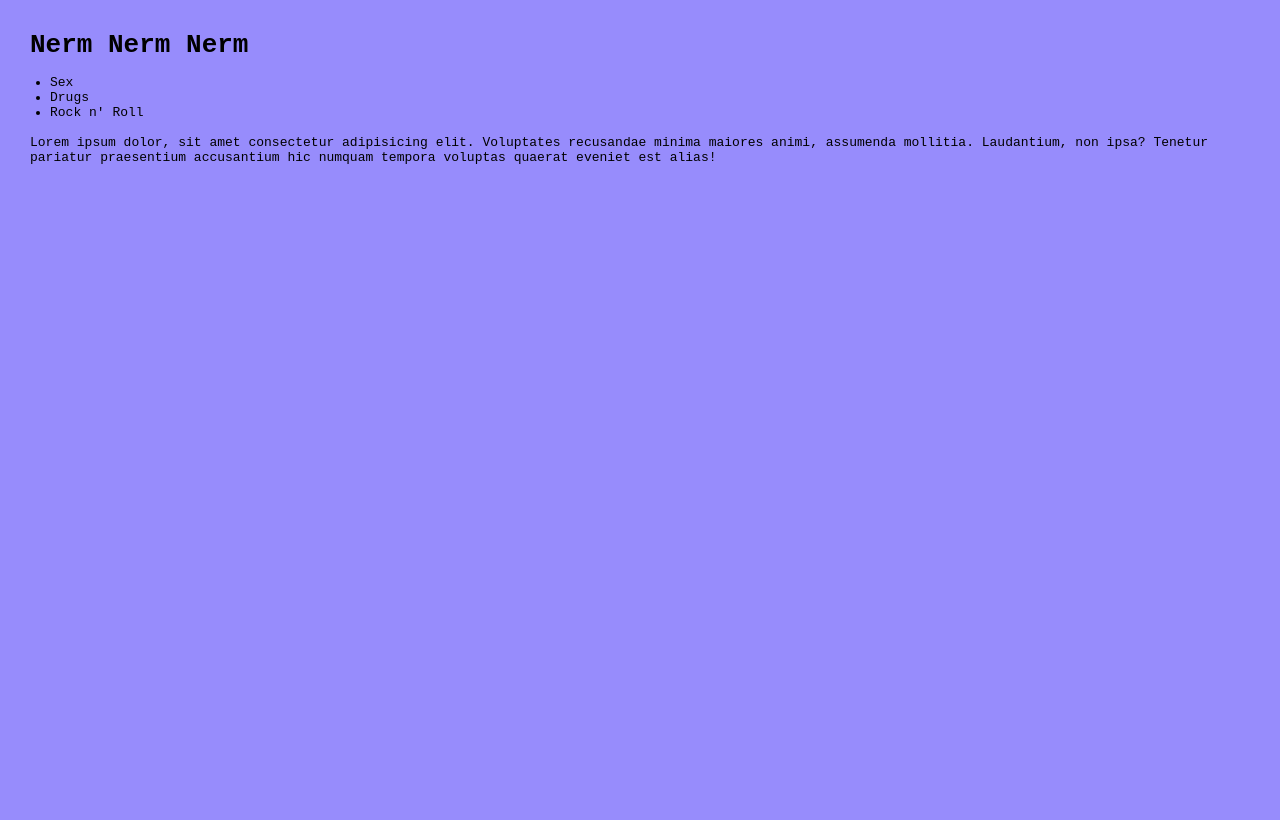
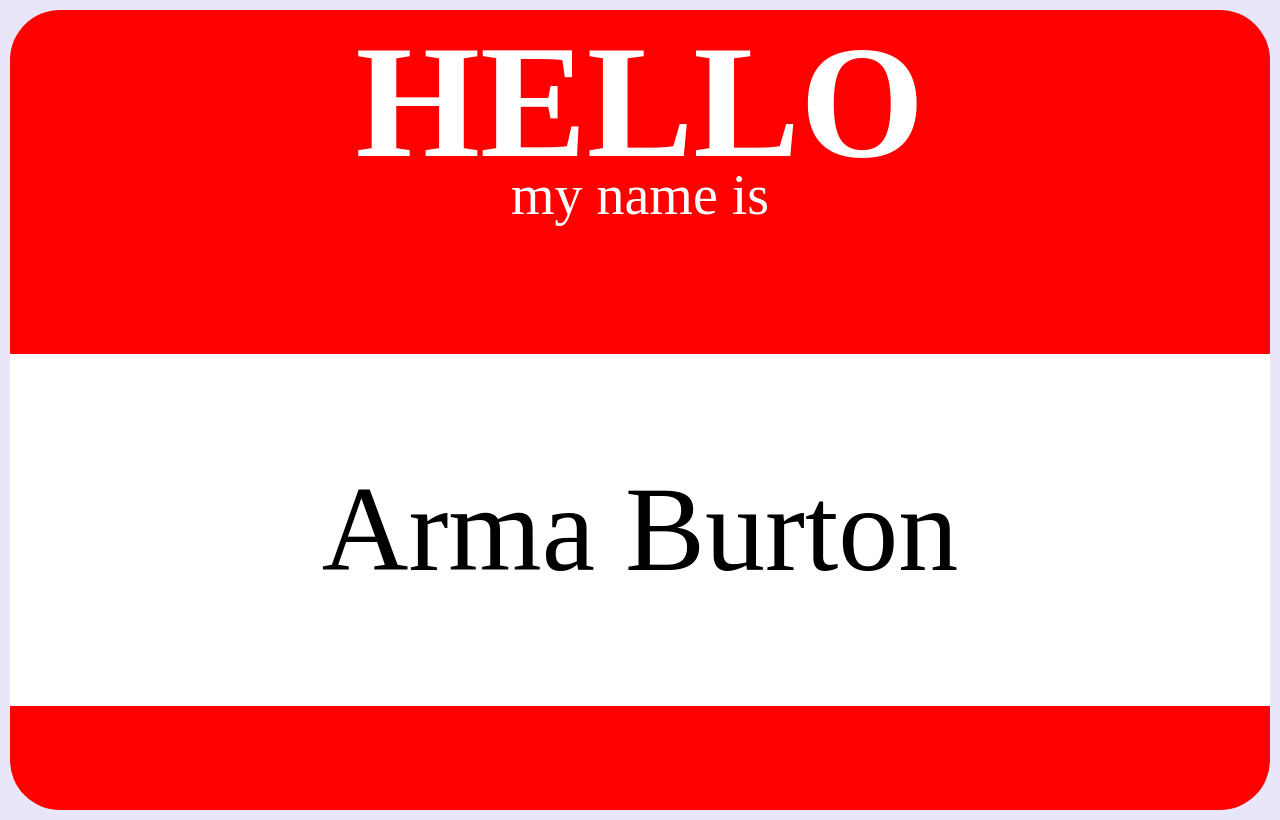
Before and after one commit to armaBurton/LAB-02a-name-tag, a plain HTML site: page index.html in a window 1280 px wide. Drawn offline with Linux system fonts and the light colour scheme; a web font is replaced by a local one.

Commit message:
nametag fills browser

```diff
--- a/css/style.css
+++ b/css/style.css
@@ -1,15 +1,66 @@
+@import url("https://use.typekit.net/qgz4dtt.css");
+
+
 *{
     margin: 0;
     padding: 0;
     box-sizing: border-box;
-    font-family: monospace;
+    font-family: shabby-chic, sans-serif;
+    font-weight: 400;
+    font-style: normal;
+    font-family: proxima-nova, sans-serif;
+    font-weight: 500, 700, 900;
+    font-style: normal;
 }
 
 html{
-    background-color: rgb(151, 140, 252);
-    padding: 30px;
+    background-color: rgb(232, 230, 248);
+    text-align: center;
+    padding: 10px;
 }
 
-ul{
-    margin-left: 20px;;
+header{
+    height:43vh;
+    width: 100%;
+    background-color: red;
+    color: white;
+    border-radius: 50px 50px 0 0;
+    display: flex;
+    align-items: center;
+    flex-direction: column;
 }
+
+#hello{
+    font-size: 20vh;
+    font-family: proxima-nova;
+    font-weight: 700;
+}
+
+#myNameIs{
+    font-size: 7vh;
+    font-family: proxima-nova;
+    font-weight: 500;
+    line-height: 0;
+}
+
+main{
+    height: 44vh;
+    width: 100%;
+    background-color: white;
+    color:black;
+    display: flex;
+    justify-content: center;
+    align-items: center;
+}
+
+#name{
+    font-size: 15vh;
+    font-family: shabby-chic;
+}
+
+footer{
+    height: 13vh;
+    width: 100%;
+    background-color: red;
+    border-radius: 0 0 50px 50px;
+}
--- a/index.html
+++ b/index.html
@@ -4,23 +4,20 @@
         <meta charset="UTF-8">
         <meta http-equiv="X-UA-Compatible" content="IE=edge">
         <meta name="viewport" content="width=device-width, initial-scale=1.0">
+        <link rel="stylesheet" href="https://use.typekit.net/qgz4dtt.css">
         <link rel="stylesheet" href="./css/style.css">
         <title>Name Tag</title>
     </head>
     <body>
-        <h1>Nerm Nerm Nerm</h1>
-        <br>
-        <ul>
-            <li>Sex</li>
-            <li>Drugs</li>
-            <li>Rock n' Roll</li>
-        </ul>
-        <br>
+        <header>
+            <h1 id="hello">HELLO</h1>
+            <h2 id="myNameIs">my name is</h2>
+        </header>
+        <main>
+            <h3 id="name">Arma Burton</h3>
+        </main>
+        <footer>
 
-        <p>Lorem ipsum dolor, sit amet consectetur adipisicing
-            elit. Voluptates recusandae minima maiores animi,
-            assumenda mollitia. Laudantium, non ipsa? Tenetur
-            pariatur praesentium accusantium hic numquam tempora
-            voluptas quaerat eveniet est alias!</p>
+        </footer>
     </body>
 </html>
```
